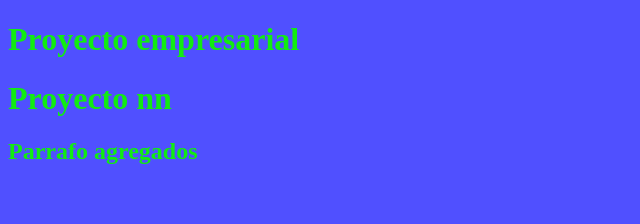
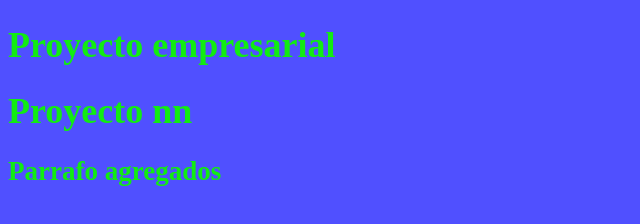
Before and after one commit to gavyaiquipa/CursoGit, a plain HTML site: page index.html in a window 1280 px wide. Shown: the whole page, without its empty margins (0-640 px from the left). Drawn offline with Linux system fonts and the light colour scheme.

Commit message:
Update estilos.css
Signed-off-by: gavyaiquipa <120740372+gavyaiquipa@users.noreply.github.com>

```diff
--- a/css/estilos.css
+++ b/css/estilos.css
@@ -1,5 +1,6 @@
 body{
 background-color: rgba(0, 0, 255, 0.685);
 font-weight: bold;
-color:rgb(18, 236, 18)
+color:rgb(18, 236, 18);
+font-size:18px;
 }
```
